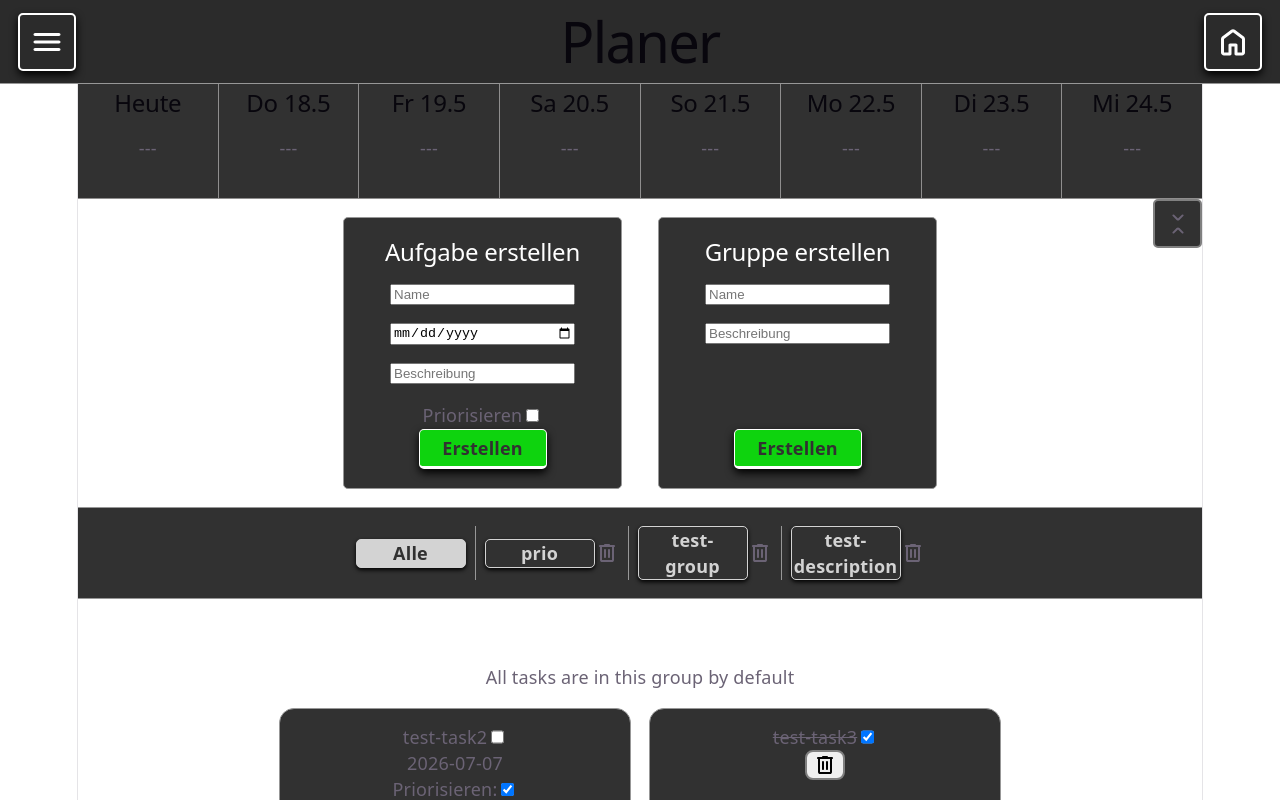
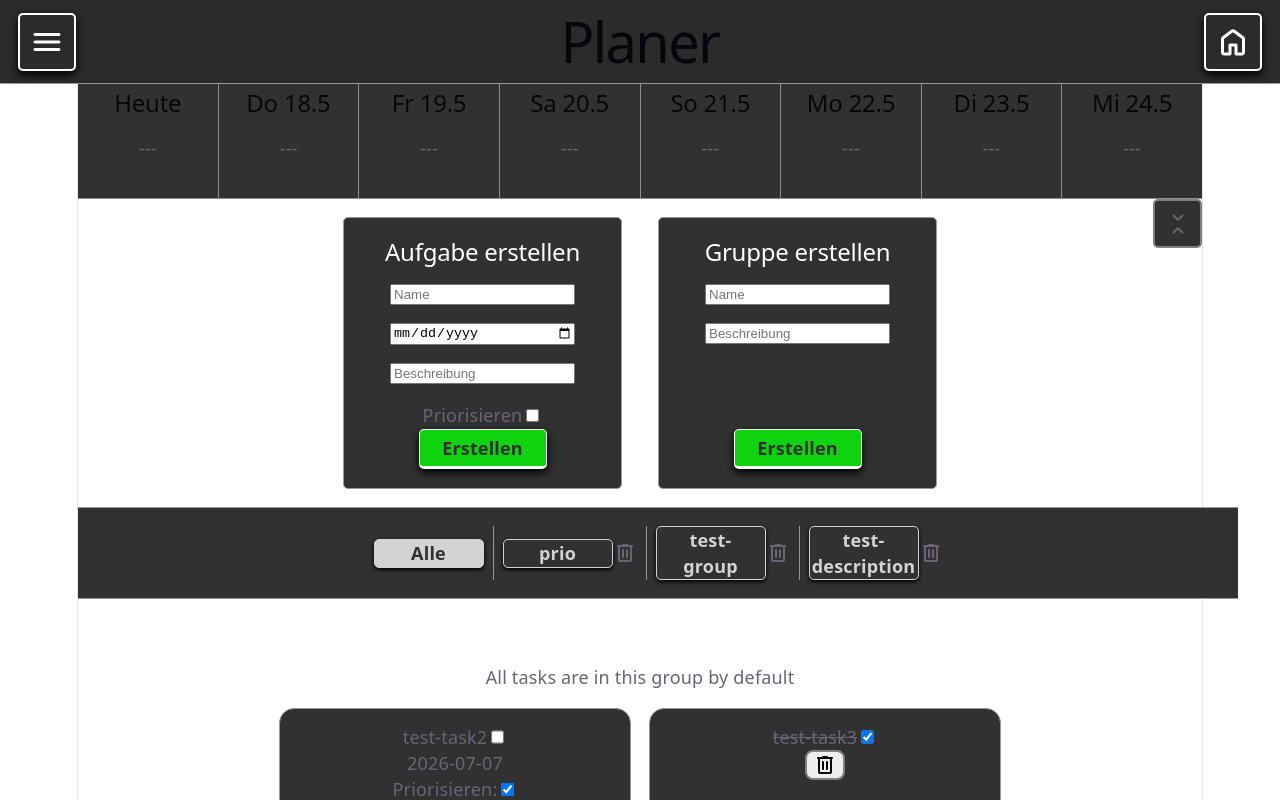
Before and after one commit to masekowsky-ee/quidey_react, a React (Vite) app: page / in a window 1280 px wide. Shown: the top 800 px of the page. Built offline with nearby package versions, Linux system fonts and the light colour scheme.

Commit message:
style: adjust padding in groupBtnDiv for improved layout consistency

```diff
--- a/src/components/GroupBtnContainer.module.css
+++ b/src/components/GroupBtnContainer.module.css
@@ -1,8 +1,8 @@
 .groupBtnDiv{
     margin-top: 1rem;
     width: 100%;
+    padding: 1rem;
     background-color: rgb(49, 49, 49);
-    padding: 1rem 0;
     display: flex;
     flex-direction: row;
     justify-content: center;
```
